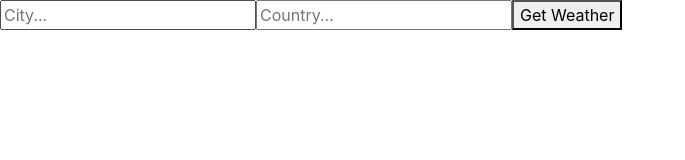
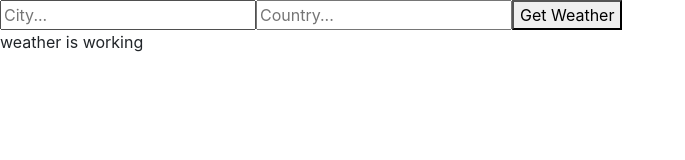
Before and after one commit to ulisantillan/Weather, a React (Create React App) app: page / in a window 1280 px wide. Shown: the top 160 px of the page, without its empty margins (0-685 px from the left). Built offline with nearby package versions, Linux system fonts and the light colour scheme; the HTML template or start-up script is replaced by a standard one.

Commit message:
My weather is rendering

```diff
--- a/src/App.js
+++ b/src/App.js
@@ -1,11 +1,13 @@
 import React from "react";
 import Form from "./components/form";
+import Weather from "./components/weather";
 
 class App extends React.Component{
    render(){
     return(
       <div>
         <Form />
+        <Weather />
       </div>
    )
   }
--- a/src/components/weather.js
+++ b/src/components/weather.js
@@ -0,0 +1,12 @@
+import React from "react";
+
+class Weather extends React.Component{
+    render(){
+        return(
+            <div>
+                weather is working
+            </div>
+        )
+    }
+}
+export default Weather;
```
